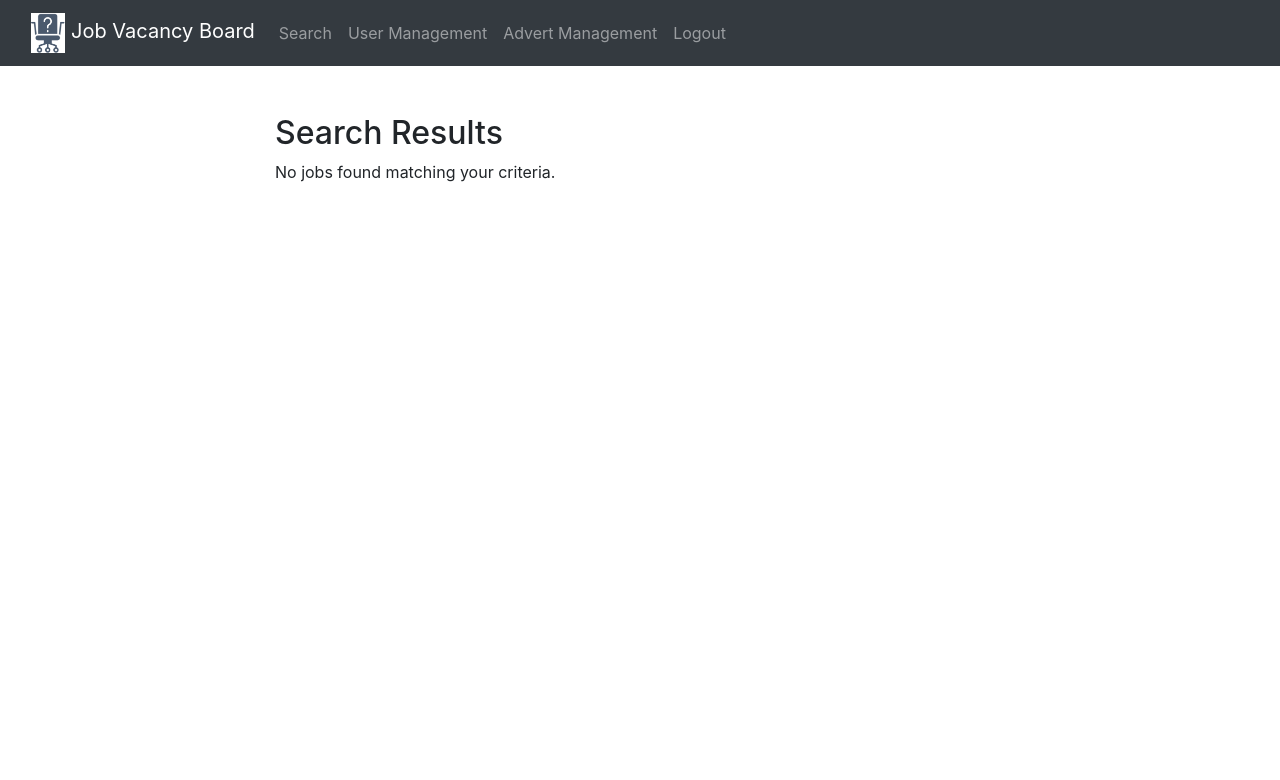
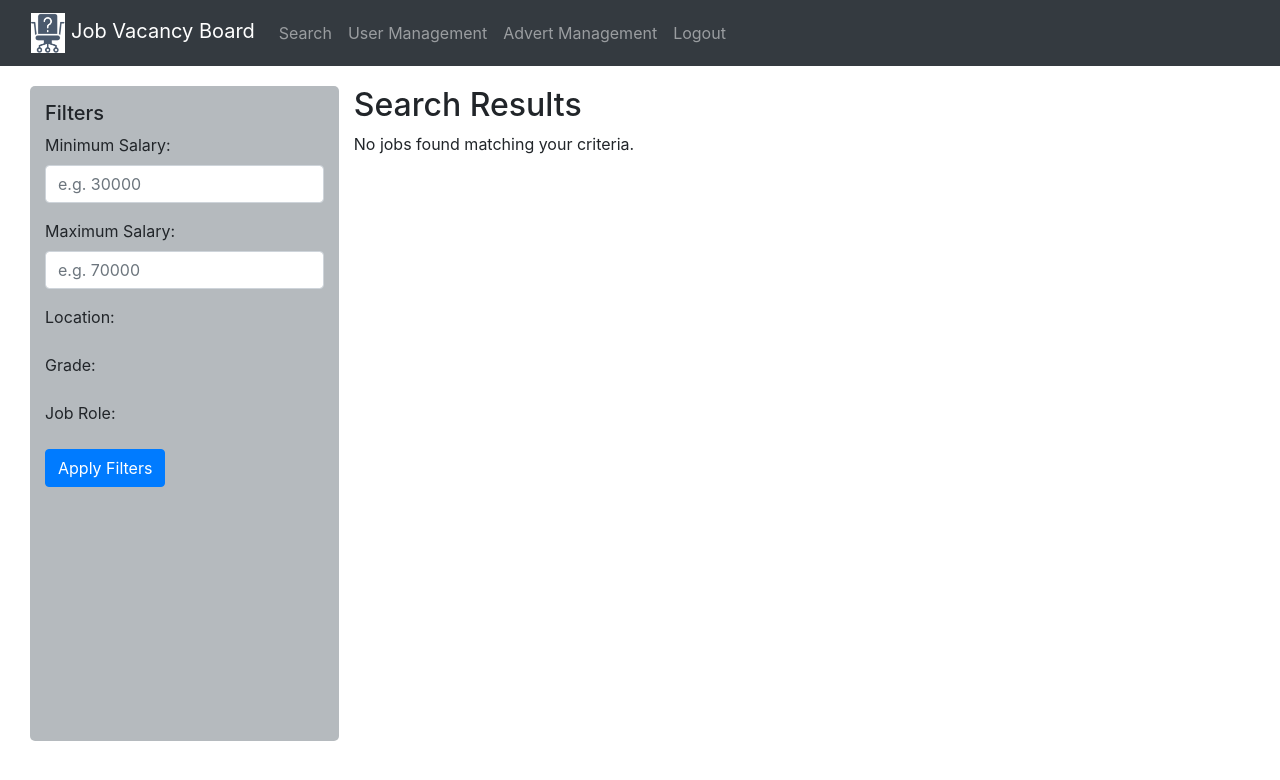
Before and after one commit to william-gldn2022/Job-Vacancy-Board, a Flask app: page /results in a window 1280 px wide. Shown: the top 780 px of the page. Run offline with Flask 3, Linux system fonts and the light colour scheme; a user stored in the database is signed in; some libraries are stand-ins or nearby versions.

Commit message:
Results page done, filtering working

```diff
--- a/main.py
+++ b/main.py
@@ -4,6 +4,7 @@
 from waitress import serve
 from flask_bootstrap import Bootstrap
 import os
+from sqlalchemy import or_
 
 main = Blueprint('main', __name__)
 
@@ -55,11 +56,44 @@
 @login_required
 def basic_search():
     if request.method == 'POST':
-        search_term = request.form['search']
-        jobs = Job.query.filter(Job.role.contains(search_term)).all()
-        return render_template('results.html', jobs=jobs)
+        # Collecting search inputs
+        search_term = request.form.get('search', '')
+        min_salary = request.form.get('minSalary', None)
+        max_salary = request.form.get('maxSalary', None)
+        selected_locations = request.form.getlist('locations')
+        selected_grades = request.form.getlist('grades')
+        selected_job_roles = request.form.getlist('jobRoles')
+
+        # Get the query object from the search function
+        jobs_query = search_jobs(
+            search_term=search_term,
+            min_salary=min_salary,
+            max_salary=max_salary,
+            selected_locations=selected_locations,
+            selected_grades=selected_grades,
+            selected_job_roles=selected_job_roles
+        )
+
+        # Create a subquery for further filtering
+        jobs_subquery = jobs_query.with_entities(Job.id).subquery()
+
+        # Calculate counts based on the filtered jobs only
+        location_counts = db.session.query(Job.location, db.func.count(Job.id)).filter(Job.id.in_(jobs_subquery)).group_by(Job.location).all()
+        grade_counts = db.session.query(Job.grade, db.func.count(Job.id)).filter(Job.id.in_(jobs_subquery)).group_by(Job.grade).all()
+        job_role_counts = db.session.query(Job.jobRole, db.func.count(Job.id)).filter(Job.id.in_(jobs_subquery)).group_by(Job.jobRole).all()
+
+        # Execute the query to get the actual jobs
+        jobs = jobs_query.all()
+
+        # Render the results page with the filtered jobs and counts
+        return render_template('results.html', jobs=jobs,
+                               location_counts=location_counts,
+                               grade_counts=grade_counts,
+                               job_role_counts=job_role_counts)
 
     return render_template('basic-search.html')
+
+
 
 @main.route('/logout')
 def logout():
@@ -80,3 +114,31 @@
 @login_required
 def advertManagement():
     return render_template('advert-management.html')
+
+
+
+def search_jobs(search_term='', min_salary=None, max_salary=None, selected_locations=None, selected_grades=None, selected_job_roles=None):
+    query = Job.query.filter(
+        or_(
+            Job.jobRole.contains(search_term),
+            Job.location.contains(search_term),
+            Job.shortDescription.contains(search_term)
+        )
+    )
+
+    if min_salary:
+        query = query.filter(Job.salary >= int(min_salary))
+    if max_salary:
+        query = query.filter(Job.salary <= int(max_salary))
+
+    if selected_locations:
+        query = query.filter(Job.location.in_(selected_locations))
+
+    if selected_grades:
+        query = query.filter(Job.grade.in_(selected_grades))
+
+    if selected_job_roles:
+        query = query.filter(Job.jobRole.in_(selected_job_roles))
+
+    # Return the query object instead of the result set
+    return query
--- /dev/null
+++ b/static/styles.css
@@ -0,0 +1,49 @@
+.card {
+    display: flex;
+    flex-direction: column;
+    justify-content: space-between;
+    height: 100%; /* This ensures that the card takes up the full height of its container */
+}
+
+.card-body {
+    position: relative; /* Set the card body as a positioning context for the button */
+    padding-bottom: 50px; /* Add some padding at the bottom to ensure content doesn't overlap with the button */
+}
+
+.card-btn {
+    position: absolute;
+    bottom: 10px;  /* Position 10px from the bottom */
+    right: 10px;   /* Position 10px from the right */
+}
+
+
+.d-flex {
+    display: flex;
+    flex-wrap: wrap;
+}
+
+.d-flex .card {
+    height: 100%;
+    margin-bottom: 20px; /* Add some margin to separate the cards */
+}
+
+.row {
+    display: flex;
+    flex-wrap: wrap;
+}
+
+.col-lg-6, .col-md-6 {
+    display: flex;
+    flex-direction: column;
+}
+
+.filter-column {
+    background-color: #b5babe; /* Light grey background */
+    padding: 15px;
+    border-radius: 5px;
+    height: 655px;
+}
+
+.results-container {
+    padding-left: 5px;
+}
--- a/templates/basic-search.html
+++ b/templates/basic-search.html
@@ -1,9 +1,6 @@
 <!-- templates/basic-search.html -->
 {% extends "layout.html" %}
 {% block content %}
-<head>
-    <link rel="stylesheet" href="https://cdnjs.cloudflare.com/ajax/libs/font-awesome/5.15.3/css/all.min.css" />
-</head>
 <body>
     <div class="row justify-content-center mt-5">
         <div class="col-md-6">
--- a/templates/layout.html
+++ b/templates/layout.html
@@ -5,11 +5,13 @@
     <meta charset="UTF-8">
     <meta name="viewport" content="width=device-width, initial-scale=1.0">
     <title>Job Vacancy Board</title>
+    <link rel="stylesheet" href="https://cdnjs.cloudflare.com/ajax/libs/font-awesome/5.15.3/css/all.min.css" />
     <link rel="stylesheet" href="https://stackpath.bootstrapcdn.com/bootstrap/4.5.2/css/bootstrap.min.css">
+    <link rel="stylesheet" href="{{ url_for('static', filename='styles.css') }}">
 </head>
 <body>
     {% include "navbar.html" %}
-    <div class="container">
+    <div class="container-fluid" style="padding-left: 30px; padding-bottom: 25px;">
         {% with messages = get_flashed_messages() %}
             {% if messages %}
                 <div class="alert alert-warning mt-3">
--- a/templates/results.html
+++ b/templates/results.html
@@ -1,23 +1,87 @@
-<!-- templates/results.html -->
 {% extends "layout.html" %}
 {% block content %}
-<div class="row justify-content-center mt-5">
-    <div class="col-md-8">
+<div class="container-fluid results-container">
+    <div class="row mt-2">
+        <!-- Filter Column -->
+        <div class="col-md-3 filter-column">
+            <h5>Filters</h5>
+            <form method="post">
+                <!-- Salary Filter -->
+                <div class="form-group">
+                    <label for="minSalary">Minimum Salary:</label>
+                    <input type="number" name="minSalary" class="form-control" id="minSalary" placeholder="e.g. 30000">
+                </div>
+                <div class="form-group">
+                    <label for="maxSalary">Maximum Salary:</label>
+                    <input type="number" name="maxSalary" class="form-control" id="maxSalary" placeholder="e.g. 70000">
+                </div>
+                <!-- Location Filter -->
+                <div class="form-group">
+                    <label>Location:</label>
+                    {% for location, count in location_counts %}
+                    <div class="form-check">
+                        <input type="checkbox" name="locations" value="{{ location }}" class="form-check-input" id="loc-{{ loop.index }}">
+                        <label class="form-check-label" for="loc-{{ loop.index }}">
+                            {{ location }} ({{ count }})
+                        </label>
+                    </div>
+                    {% endfor %}
+                </div>
+                <!-- Grade Filter -->
+                <div class="form-group">
+                    <label>Grade:</label>
+                    {% for grade, count in grade_counts %}
+                    <div class="form-check">
+                        <input type="checkbox" name="grades" value="{{ grade }}" class="form-check-input" id="grade-{{ loop.index }}">
+                        <label class="form-check-label" for="grade-{{ loop.index }}">
+                            {{ grade }} ({{ count }})
+                        </label>
+                    </div>
+                    {% endfor %}
+                </div>
+                <!-- Job Role Filter -->
+                <div class="form-group">
+                    <label>Job Role:</label>
+                    {% for role, count in job_role_counts %}
+                    <div class="form-check">
+                        <input type="checkbox" name="jobRoles" value="{{ role }}" class="form-check-input" id="role-{{ loop.index }}">
+                        <label class="form-check-label" for="role-{{ loop.index }}">
+                            {{ role }} ({{ count }})
+                        </label>
+                    </div>
+                    {% endfor %}
+                </div>
+                <button type="submit" class="btn btn-primary">Apply Filters</button>
+            </form>
+        </div>
+        <!-- Search Results Column -->
+        <div class="col-md-9">
+            <div class="row justify-content-center">
+                <div class="col-md-12">
                     <h2>Search Results</h2>
                     {% if jobs %}
-            <ul class="list-group">
+                        <div class="row">
                             {% for job in jobs %}
-                    <li class="list-group-item">
-                        <h4>{{ job.role }}</h4>
-                        <p>{{ job.description }}</p>
-                        <p><strong>Location:</strong> {{ job.location }}</p>
-                        <p><strong>Salary:</strong> {{ job.salary }}</p>
-                    </li>
+                                <div class="col-lg-6 col-md-6 d-flex align-items-stretch mb-4">
+                                    <div class="card">
+                                        <h5 class="card-header">{{ job.jobRole }}</h5>
+                                        <div class="card-body">
+                                            <h5 class="card-title">{{ job.shortDescription }}</h5>
+                                            <p class="card-text"><strong>Grade:</strong> {{ job.grade }}</p>
+                                            <p class="card-text"><strong>Location:</strong> {{ job.location }}</p>
+                                            <p class="card-text"><strong>Salary:</strong> £{{ job.salary }}</p>
+                                            <a href="#" class="btn btn-primary card-btn">Go somewhere</a>
+                                        </div>
+                                    </div>
+                                </div>
                             {% endfor %}
-            </ul>
+                        </div>
                     {% else %}
                         <p>No jobs found matching your criteria.</p>
                     {% endif %}
                 </div>
             </div>
+        </div>
+    </div>
+</div>
 {% endblock %}
```
Also changed, not shown: instance/job_vacancy_board.db. Lines whose indentation alone changed are shown as unchanged.
